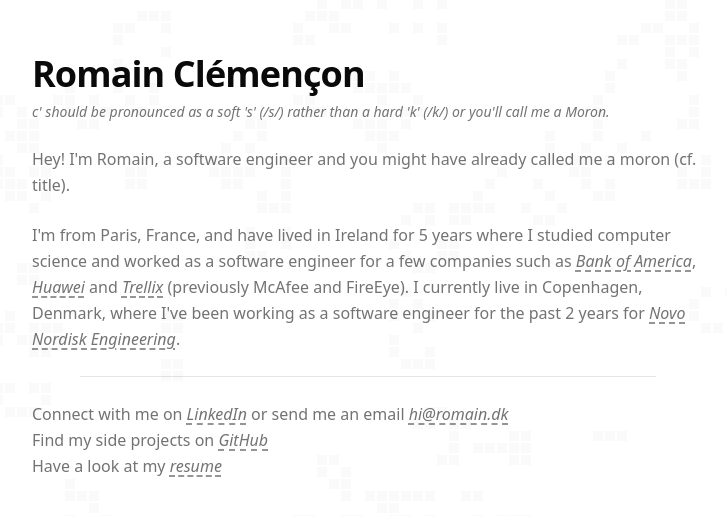
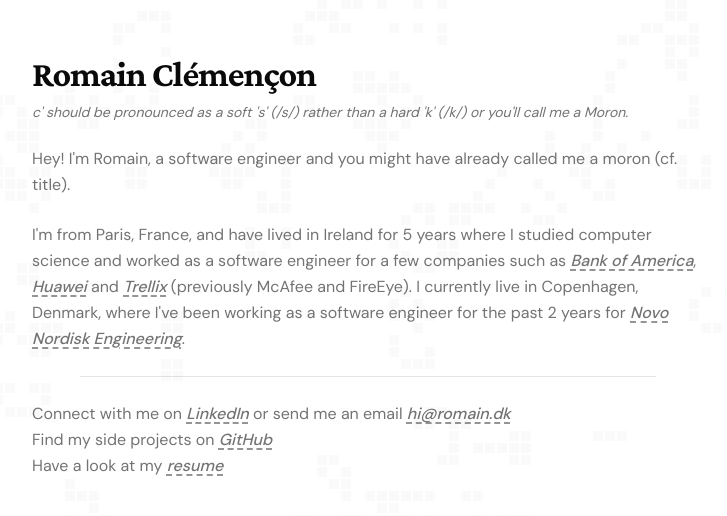
Before and after one commit to RomainClem/portfolio, a React (Vite) app: page / in a window 1280 px wide. Shown: the part 134-650 px from the top of the page, without its empty margins (272-999 px from the left). Built offline with nearby package versions, Linux system fonts and the light colour scheme.

Commit message:
Updated the fonts

```diff
--- a/index.html
+++ b/index.html
@@ -4,6 +4,9 @@
     <meta charset="UTF-8" />
     <link rel="icon" type="image/svg+xml" href="/vite.svg" />
     <meta name="viewport" content="width=device-width, initial-scale=1.0" />
+    <link rel="preconnect" href="https://fonts.googleapis.com" />
+    <link rel="preconnect" href="https://fonts.gstatic.com" crossorigin />
+    <link href="https://fonts.googleapis.com/css2?family=Crimson+Pro:wght@400;500;600;700&family=DM+Sans:wght@400;500;600;700&display=swap" rel="stylesheet" />
     <title>portfolio</title>
   </head>
   <body>
--- a/src/components/sections/Hero.tsx
+++ b/src/components/sections/Hero.tsx
@@ -20,7 +20,7 @@
       <div className="max-w-2xl space-y-6">
         {/* Name & Title */}
         <div className="space-y-2">
-          <h1 className="text-3xl sm:text-4xl font-bold tracking-tight">
+          <h1 className="text-3xl sm:text-4xl font-bold tracking-tight font-heading">
             {personalInfo.name}
           </h1>
           <p className="text-sm sm:text-s italic text-muted-foreground">
--- a/src/index.css
+++ b/src/index.css
@@ -59,6 +59,8 @@
 }
 
 @theme inline {
+  --font-sans: "DM Sans", ui-sans-serif, system-ui, sans-serif;
+  --font-heading: "Crimson Pro", ui-serif, Georgia, serif;
   --color-background: var(--background);
   --color-foreground: var(--foreground);
   --color-card: var(--card);
```
